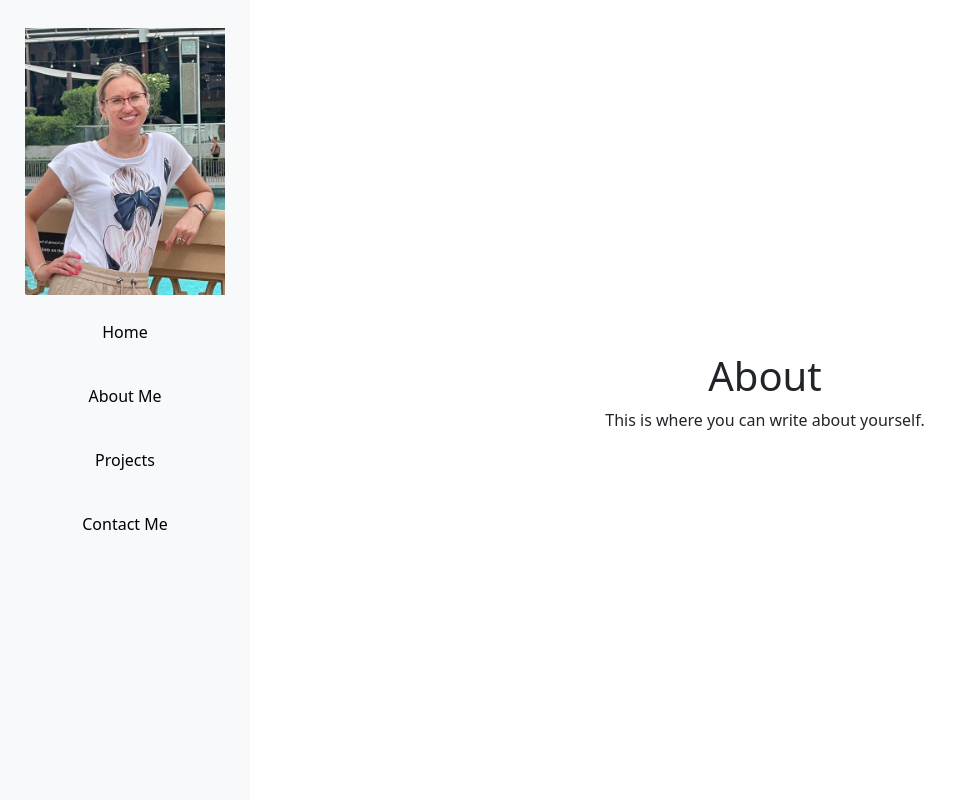
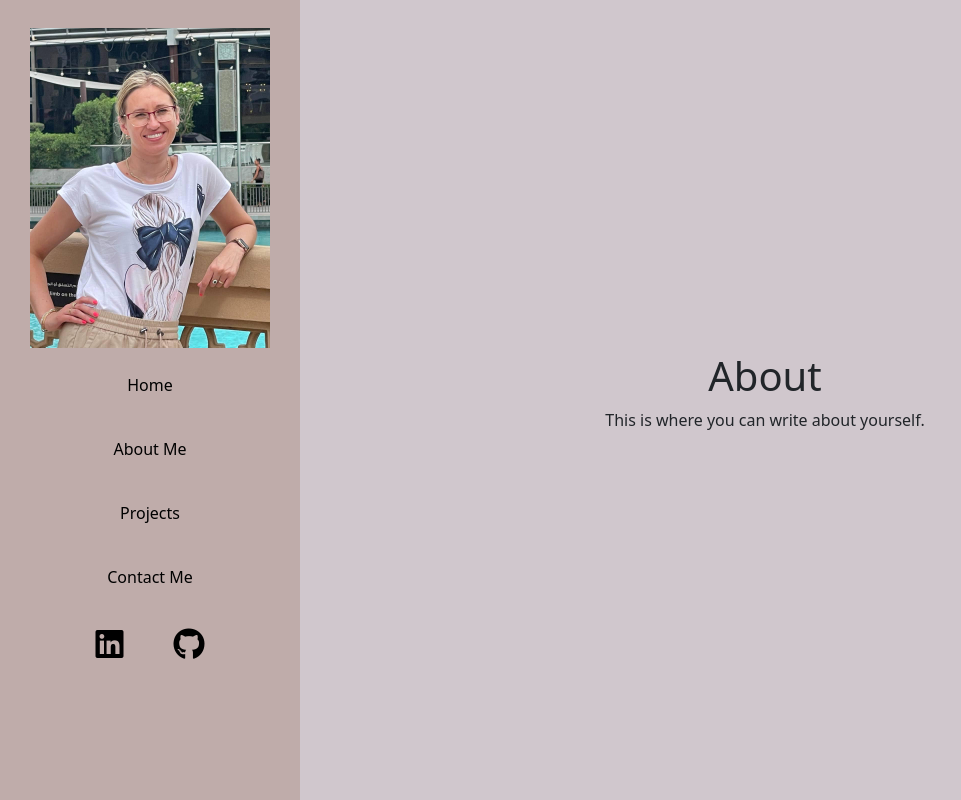
Before and after one commit to Aliona83/Portfolio, a Django app: page /about_me/ in a window 1280 px wide. Shown: the whole page, without its empty margins (0-961 px from the left). Run offline with Django 5.2, Linux system fonts and the light colour scheme.

Commit message:
Add links to linkedin and gitHub

```diff
--- a/Portfolio/static/css/styles.css
+++ b/Portfolio/static/css/styles.css
@@ -11,8 +11,8 @@ body, html {
 }
 
 .sidebar {
-    width: 250px; /* Fixed width for sidebar */
-    background-color: #f8f9fa; /* Background color for sidebar */
+    width: 300px; /* Fixed width for sidebar */
+    background-color:#BFACAA ; /* Background color for sidebar */
     padding-top: 20px;
     position: fixed; /* Fixed position */
     height: 100vh; /* Full height */
@@ -39,7 +39,7 @@ body, html {
     display: flex;
     align-items: center;
     justify-content: center;
-    background-color: #ffffff; /* Background color for main content */
+    background-color: #D0C7CD; /* Background color for main content */
 }
 
 .logo {
@@ -66,7 +66,7 @@ body, html {
 }
 
 .navbar ul li a:hover {
-    background-color: brown;
+    background-color: #D9D5DE;
 
 }
 
@@ -76,3 +76,13 @@ body, html {
     flex-direction: column;
     align-items: center;
 }
+.icons {
+    display: flex;
+    justify-content: center;
+    gap: 50px;
+
+}
+
+a {
+    color: #000;
+}
--- a/Portfolio/templates/Portfolio/about_me.html
+++ b/Portfolio/templates/Portfolio/about_me.html
@@ -3,8 +3,8 @@
 {% block title %}About {% endblock %}
 
 {% block content %}
-<aside class="container text-center">
+<div class="container text-center">
     <h1>About </h1>
     <p>This is where you can write about yourself.</p>
-</aside>
+</div>
 {% endblock %}
--- a/Portfolio/templates/Portfolio/contact_me.html
+++ b/Portfolio/templates/Portfolio/contact_me.html
@@ -2,7 +2,7 @@
 {% load static %}
 
 {% block content %}
-<div class="container">
+<div class="container text-center">
     <h1>Contact Me</h1>
     <p>Here will be form to contact me</p>
 </div>
--- a/Portfolio/templates/Portfolio/main.html
+++ b/Portfolio/templates/Portfolio/main.html
@@ -7,6 +7,7 @@
 <title>{% block title %}My Website{% endblock %}</title>
 <link href="https://cdn.jsdelivr.net/npm/bootstrap@5.3.3/dist/css/bootstrap.min.css" rel="stylesheet" integrity="sha384-QWTKZyjpPEjISv5WaRU9OFeRpok6YctnYmDr5pNlyT2bRjXh0JMhjY6hW+ALEwIH" crossorigin="anonymous">
 <link rel="stylesheet" type="text/css" href="{% static 'css/styles.css' %}">
+<link rel="stylesheet" href="https://cdnjs.cloudflare.com/ajax/libs/font-awesome/6.0.0-beta3/css/all.min.css">
 </head>
 <body>
 <div class="d-flex">
@@ -19,6 +20,15 @@
                 <li><a href="{% url 'projects' %}">Projects</a></li>
                 <li><a href="{% url 'contact_me' %}">Contact Me</a></li>
             </ul>
+        </div>
+        <div class="icons">
+            <a href="" target="">
+                <i class="fab fa-linkedin fa-2x"></i>
+            </a>
+
+            <a href="" target="">
+                <i class="fab fa-github fa-2x"></i>
+            </a>
         </div>
     </div>
 
--- a/Portfolio/templates/Portfolio/projects.html
+++ b/Portfolio/templates/Portfolio/projects.html
@@ -4,7 +4,7 @@
 {% block title %}Project{% endblock %}
 
 {% block content %}
-<div class="container">
+<div class="container text-center">
     <h1>My Projects</h1>
     <p>Here I will add all my projects</p>
 </div>
--- a/Portfolio/views.py
+++ b/Portfolio/views.py
@@ -7,8 +7,7 @@ from django.shortcuts import render
 
 def main(request):
     return render(request, 'Portfolio/main.html')
-# def home(request):
-#     return render(request, 'Portfolio/home.html')
+
 def about_me(request):
     return render(request, 'Portfolio/about_me.html')
 def projects(request):
```
